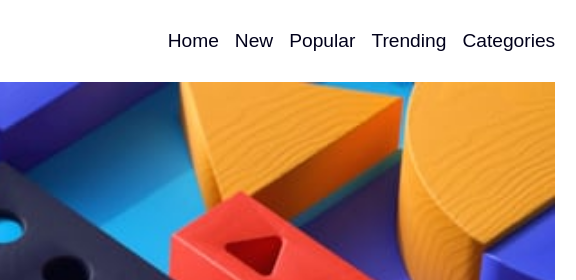
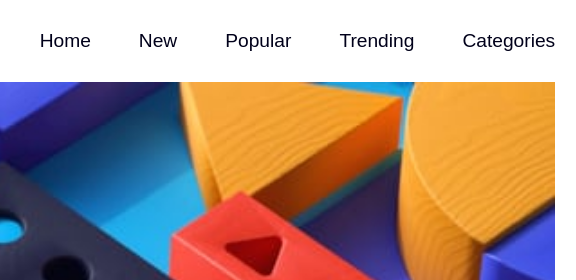
Before and after one commit to AdrianGallano/front-end-practice, a website: page news-homepage-main/index.html in a window 1280 px wide. Shown: the top 280 px of the page, 704-1280 px from the left. Drawn offline with Linux system fonts and the light colour scheme.

Commit message:
Minor fixes

```diff
--- a/news-homepage-main/static/style.css
+++ b/news-homepage-main/static/style.css
@@ -68,7 +68,6 @@ section{
   width: 100%;
   top: 0;
   left: 0;
-  background-color: hsla(233, 8%, 79%, 0.69);
   transition: 200ms;
 }
 
@@ -262,7 +261,7 @@ main{
     display: flex;
     margin: 0;
     align-items: center;
-    gap: 1rem;
+    gap: 3rem;
   }
 
   .nav-list{
```
